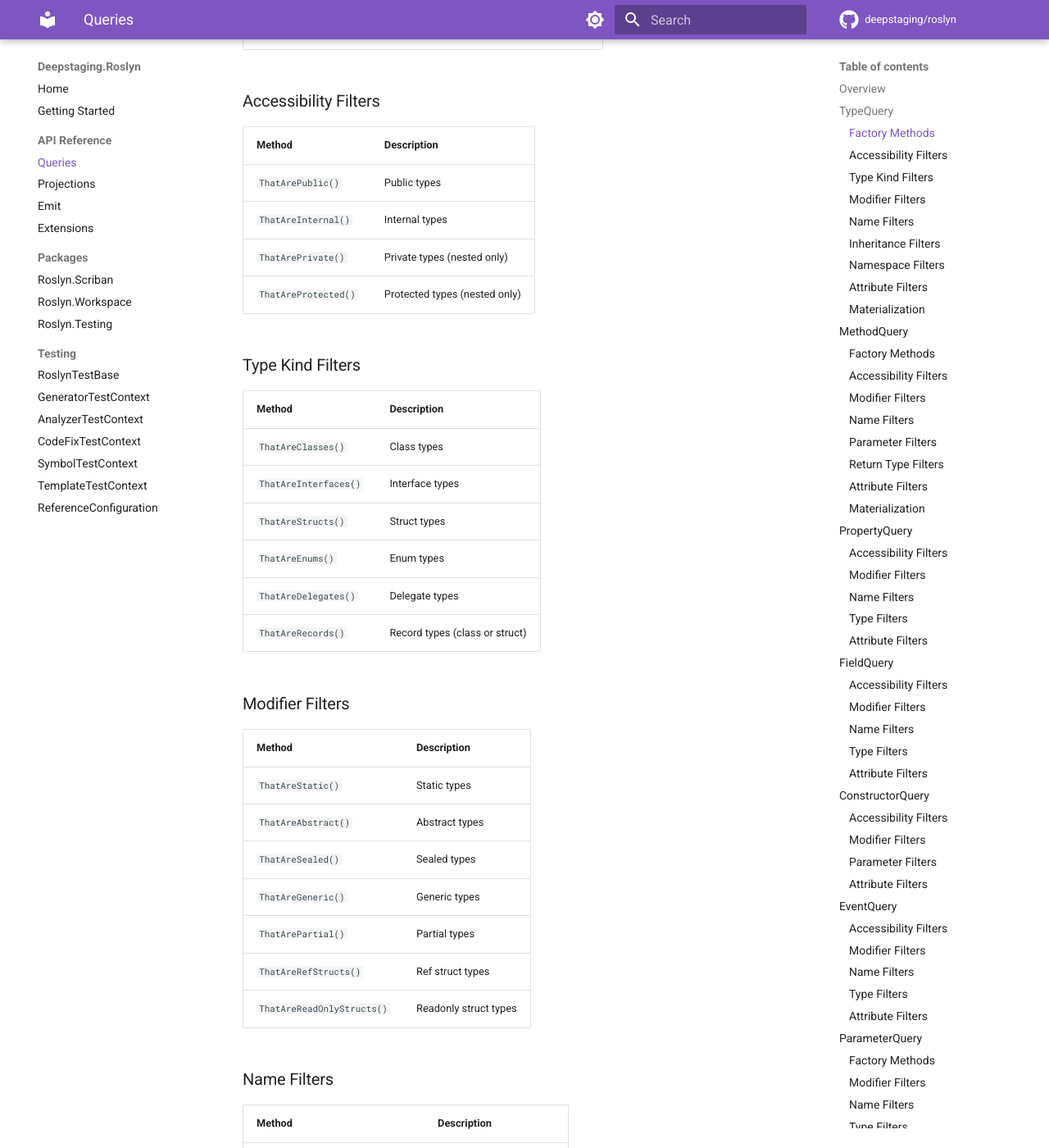
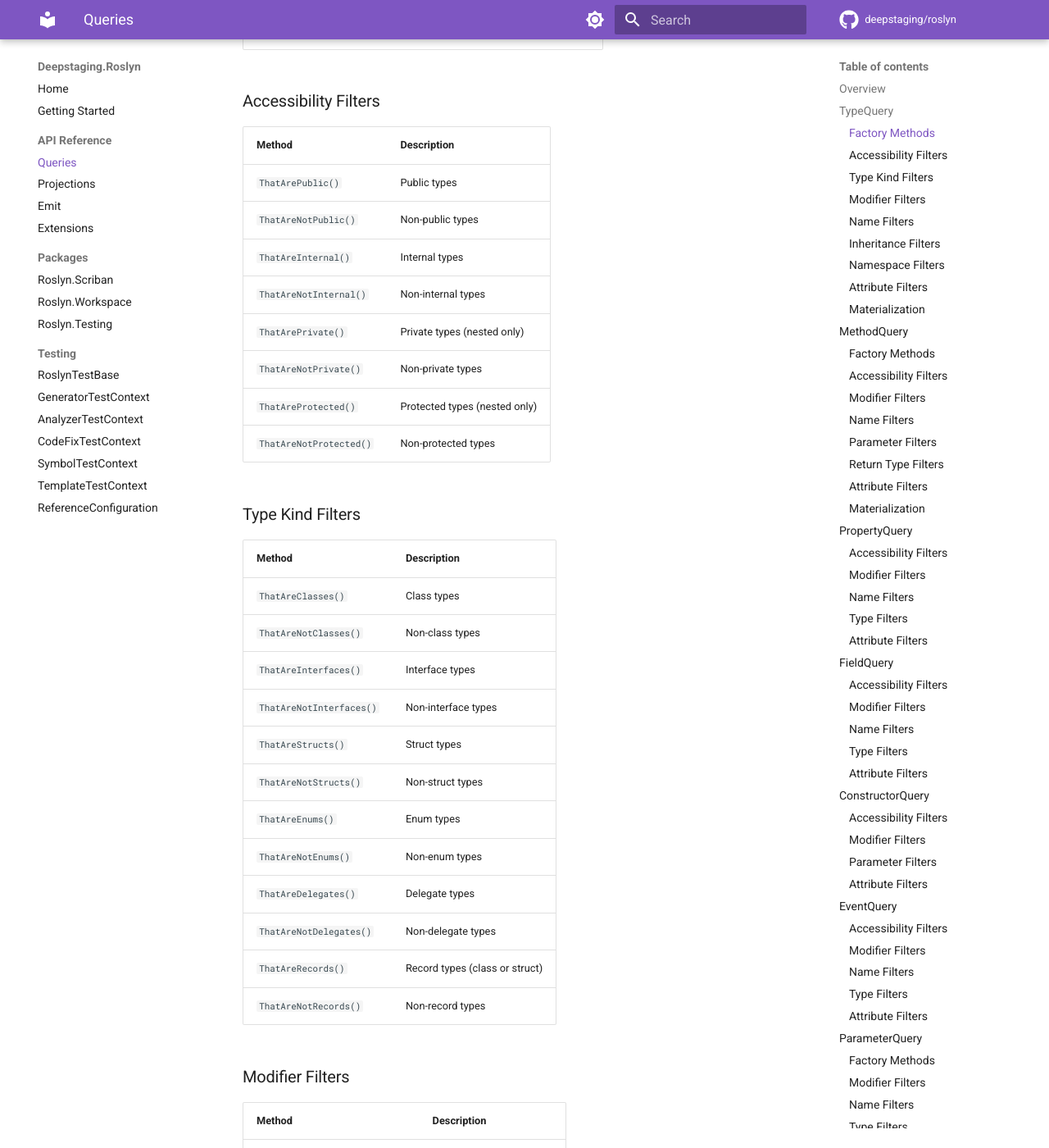
Before and after one commit to deepstaging/roslyn, an MkDocs documentation site: the page built from docs/api/queries.md, in a window 1280 px wide and 1400 px high, scrolled down 1421 px. Shown: the whole window at 82% size. Built offline with MkDocs 1.6.1 and Material for MkDocs 9.7.7, drawn with Linux system fonts in a browser that asks for light colours; comment, search, counter and statistics services are not loaded; some of the changed text lies outside the part shown.

Commit message:
docs: add negative filter methods to queries documentation

```diff
--- a/docs/api/queries.md
+++ b/docs/api/queries.md
@@ -65,32 +65,49 @@ var types = compilation.QueryTypes()
 | Method | Description |
 |--------|-------------|
 | `ThatArePublic()` | Public types |
+| `ThatAreNotPublic()` | Non-public types |
 | `ThatAreInternal()` | Internal types |
+| `ThatAreNotInternal()` | Non-internal types |
 | `ThatArePrivate()` | Private types (nested only) |
+| `ThatAreNotPrivate()` | Non-private types |
 | `ThatAreProtected()` | Protected types (nested only) |
+| `ThatAreNotProtected()` | Non-protected types |
 
 ### Type Kind Filters
 
 | Method | Description |
 |--------|-------------|
 | `ThatAreClasses()` | Class types |
+| `ThatAreNotClasses()` | Non-class types |
 | `ThatAreInterfaces()` | Interface types |
+| `ThatAreNotInterfaces()` | Non-interface types |
 | `ThatAreStructs()` | Struct types |
+| `ThatAreNotStructs()` | Non-struct types |
 | `ThatAreEnums()` | Enum types |
+| `ThatAreNotEnums()` | Non-enum types |
 | `ThatAreDelegates()` | Delegate types |
+| `ThatAreNotDelegates()` | Non-delegate types |
 | `ThatAreRecords()` | Record types (class or struct) |
+| `ThatAreNotRecords()` | Non-record types |
 
 ### Modifier Filters
 
 | Method | Description |
 |--------|-------------|
 | `ThatAreStatic()` | Static types |
+| `ThatAreNotStatic()` | Non-static types |
 | `ThatAreAbstract()` | Abstract types |
+| `ThatAreNotAbstract()` | Non-abstract types |
 | `ThatAreSealed()` | Sealed types |
+| `ThatAreNotSealed()` | Non-sealed types |
 | `ThatAreGeneric()` | Generic types |
+| `ThatAreNotGeneric()` | Non-generic types |
 | `ThatArePartial()` | Partial types |
+| `ThatAreNotPartial()` | Non-partial types |
 | `ThatAreRefStructs()` | Ref struct types |
+| `ThatAreNotRefStructs()` | Non-ref struct types |
 | `ThatAreReadOnlyStructs()` | Readonly struct types |
+| `ThatAreNotReadOnlyStructs()` | Non-readonly struct types |
 
 ### Name Filters
 
@@ -168,10 +185,15 @@ var handlers = typeSymbol.QueryMethods()
 | Method | Description |
 |--------|-------------|
 | `ThatArePublic()` | Public methods |
+| `ThatAreNotPublic()` | Non-public methods |
 | `ThatArePrivate()` | Private methods |
+| `ThatAreNotPrivate()` | Non-private methods |
 | `ThatAreProtected()` | Protected methods |
+| `ThatAreNotProtected()` | Non-protected methods |
 | `ThatAreInternal()` | Internal methods |
+| `ThatAreNotInternal()` | Non-internal methods |
 | `ThatAreProtectedOrInternal()` | Protected internal methods |
+| `ThatAreNotProtectedOrInternal()` | Non-protected internal methods |
 
 ### Modifier Filters
 
@@ -180,11 +202,17 @@ var handlers = typeSymbol.QueryMethods()
 | `ThatAreStatic()` | Static methods |
 | `ThatAreInstance()` | Instance methods |
 | `ThatAreAsync()` | Async methods |
+| `ThatAreNotAsync()` | Non-async methods |
 | `ThatAreGeneric()` | Generic methods |
+| `ThatAreNotGeneric()` | Non-generic methods |
 | `ThatAreVirtual()` | Virtual methods |
+| `ThatAreNotVirtual()` | Non-virtual methods |
 | `ThatAreAbstract()` | Abstract methods |
+| `ThatAreNotAbstract()` | Non-abstract methods |
 | `ThatAreOverrides()` | Override methods |
+| `ThatAreNotOverrides()` | Non-override methods |
 | `ThatAreSealed()` | Sealed methods |
+| `ThatAreNotSealed()` | Non-sealed methods |
 
 ### Name Filters
 
@@ -251,10 +279,15 @@ var readOnlyProps = typeSymbol.QueryProperties()
 | Method | Description |
 |--------|-------------|
 | `ThatArePublic()` | Public properties |
+| `ThatAreNotPublic()` | Non-public properties |
 | `ThatArePrivate()` | Private properties |
+| `ThatAreNotPrivate()` | Non-private properties |
 | `ThatAreProtected()` | Protected properties |
+| `ThatAreNotProtected()` | Non-protected properties |
 | `ThatAreInternal()` | Internal properties |
+| `ThatAreNotInternal()` | Non-internal properties |
 | `ThatAreProtectedOrInternal()` | Protected internal properties |
+| `ThatAreNotProtectedOrInternal()` | Non-protected internal properties |
 
 ### Modifier Filters
 
@@ -263,14 +296,19 @@ var readOnlyProps = typeSymbol.QueryProperties()
 | `ThatAreStatic()` | Static properties |
 | `ThatAreInstance()` | Instance properties |
 | `ThatAreVirtual()` | Virtual properties |
+| `ThatAreNotVirtual()` | Non-virtual properties |
 | `ThatAreAbstract()` | Abstract properties |
+| `ThatAreNotAbstract()` | Non-abstract properties |
 | `ThatAreOverride()` | Override properties |
+| `ThatAreNotOverride()` | Non-override properties |
 | `ThatAreSealed()` | Sealed properties |
+| `ThatAreNotSealed()` | Non-sealed properties |
 | `ThatAreReadOnly()` | Read-only (no setter) |
 | `ThatAreWriteOnly()` | Write-only (no getter) |
 | `ThatAreReadWrite()` | Has getter and setter |
 | `WithInitOnlySetter()` | Init-only setter |
 | `ThatAreRequired()` | Required properties |
+| `ThatAreNotRequired()` | Non-required properties |
 
 ### Name Filters
 
@@ -320,9 +358,13 @@ var injectableFields = typeSymbol.QueryFields()
 | Method | Description |
 |--------|-------------|
 | `ThatArePublic()` | Public fields |
+| `ThatAreNotPublic()` | Non-public fields |
 | `ThatArePrivate()` | Private fields |
+| `ThatAreNotPrivate()` | Non-private fields |
 | `ThatAreProtected()` | Protected fields |
+| `ThatAreNotProtected()` | Non-protected fields |
 | `ThatAreInternal()` | Internal fields |
+| `ThatAreNotInternal()` | Non-internal fields |
 
 ### Modifier Filters
 
@@ -331,8 +373,11 @@ var injectableFields = typeSymbol.QueryFields()
 | `ThatAreStatic()` | Static fields |
 | `ThatAreInstance()` | Instance fields |
 | `ThatAreReadOnly()` | Readonly fields |
+| `ThatAreNotReadOnly()` | Non-readonly fields |
 | `ThatAreConst()` | Const fields |
+| `ThatAreNotConst()` | Non-const fields |
 | `ThatAreVolatile()` | Volatile fields |
+| `ThatAreNotVolatile()` | Non-volatile fields |
 
 ### Name Filters
 
@@ -350,7 +395,9 @@ var injectableFields = typeSymbol.QueryFields()
 | `WithType<T>()` | Fields of type T |
 | `WithType(string)` | Fields with type name |
 | `ThatAreGenericType()` | Fields with generic types |
+| `ThatAreNotGenericType()` | Fields without generic types |
 | `ThatAreNullable()` | Fields with nullable annotation |
+| `ThatAreNotNullable()` | Fields without nullable annotation |
 
 ### Attribute Filters
 
@@ -382,10 +429,15 @@ var parameterless = typeSymbol.QueryConstructors()
 | Method | Description |
 |--------|-------------|
 | `ThatArePublic()` | Public constructors |
+| `ThatAreNotPublic()` | Non-public constructors |
 | `ThatArePrivate()` | Private constructors |
+| `ThatAreNotPrivate()` | Non-private constructors |
 | `ThatAreProtected()` | Protected constructors |
+| `ThatAreNotProtected()` | Non-protected constructors |
 | `ThatAreInternal()` | Internal constructors |
+| `ThatAreNotInternal()` | Non-internal constructors |
 | `ThatAreProtectedOrInternal()` | Protected internal constructors |
+| `ThatAreNotProtectedOrInternal()` | Non-protected internal constructors |
 
 ### Modifier Filters
 
@@ -429,9 +481,13 @@ var publicEvents = typeSymbol.QueryEvents()
 | Method | Description |
 |--------|-------------|
 | `ThatArePublic()` | Public events |
+| `ThatAreNotPublic()` | Non-public events |
 | `ThatArePrivate()` | Private events |
+| `ThatAreNotPrivate()` | Non-private events |
 | `ThatAreProtected()` | Protected events |
+| `ThatAreNotProtected()` | Non-protected events |
 | `ThatAreInternal()` | Internal events |
+| `ThatAreNotInternal()` | Non-internal events |
 
 ### Modifier Filters
 
@@ -440,9 +496,13 @@ var publicEvents = typeSymbol.QueryEvents()
 | `ThatAreStatic()` | Static events |
 | `ThatAreInstance()` | Instance events |
 | `ThatAreAbstract()` | Abstract events |
+| `ThatAreNotAbstract()` | Non-abstract events |
 | `ThatAreVirtual()` | Virtual events |
+| `ThatAreNotVirtual()` | Non-virtual events |
 | `ThatAreSealed()` | Sealed events |
+| `ThatAreNotSealed()` | Non-sealed events |
 | `ThatAreOverride()` | Override events |
+| `ThatAreNotOverride()` | Non-override events |
 
 ### Name Filters
 
@@ -495,13 +555,19 @@ var refParams = methodSymbol.QueryParameters()
 | Method | Description |
 |--------|-------------|
 | `ThatAreRef()` | Ref parameters |
+| `ThatAreNotRef()` | Non-ref parameters |
 | `ThatAreOut()` | Out parameters |
+| `ThatAreNotOut()` | Non-out parameters |
 | `ThatAreIn()` | In parameters |
+| `ThatAreNotIn()` | Non-in parameters |
 | `ThatAreParams()` | Params array parameters |
+| `ThatAreNotParams()` | Non-params parameters |
 | `ThatAreOptional()` | Optional parameters (with defaults) |
 | `ThatAreRequired()` | Required parameters |
 | `ThatAreThis()` | Extension method 'this' parameter |
+| `ThatAreNotThis()` | Non-this parameters |
 | `ThatAreDiscards()` | Discard parameters (named `_`) |
+| `ThatAreNotDiscards()` | Non-discard parameters |
 
 ### Name Filters
 
@@ -519,7 +585,9 @@ var refParams = methodSymbol.QueryParameters()
 | `WithType<T>()` | Parameters of type T |
 | `WithType(string)` | Parameters with type name |
 | `ThatAreGenericType()` | Parameters with generic types |
+| `ThatAreNotGenericType()` | Parameters without generic types |
 | `ThatAreNullable()` | Parameters with nullable annotation |
+| `ThatAreNotNullable()` | Parameters without nullable annotation |
 
 ### Position Filters
 
```
